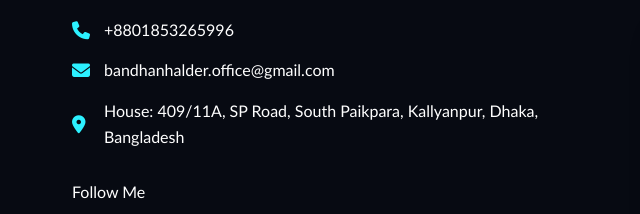
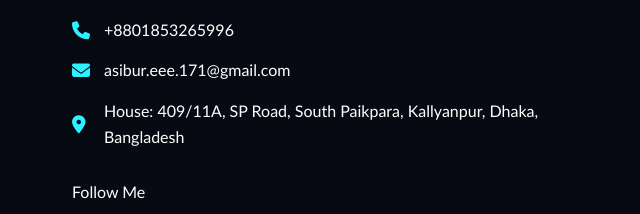
Before and after one commit to ar-bappy-171/AsiburWebSite, a plain HTML site: page index.html in a window 1280 px wide. Shown: the part 6138-6352 px from the top of the page, 0-640 px from the left. Drawn offline with Linux system fonts and the light colour scheme.

Commit message:
Update index.html

```diff
--- a/index.html
+++ b/index.html
@@ -384,7 +384,7 @@
               <a href="tel:+8801853265996">+8801853265996</a>
             </li>
             <li><i class="fas fa-envelope"></i>
-              <a href="mailto:asibur.eee.171@gmail.com">bandhanhalder.office@gmail.com</a>
+              <a href="mailto:asibur.eee.171@gmail.com">asibur.eee.171@gmail.com</a>
             </li>
             <li><i class="fas fa-map-marker-alt"></i> House: 409/11A, SP Road, South Paikpara, Kallyanpur, Dhaka, Bangladesh</li>
           </ul>
@@ -436,4 +436,5 @@
 
   <script src="assets/js/script.js"></script>
 </body>
+
 </html>
```
